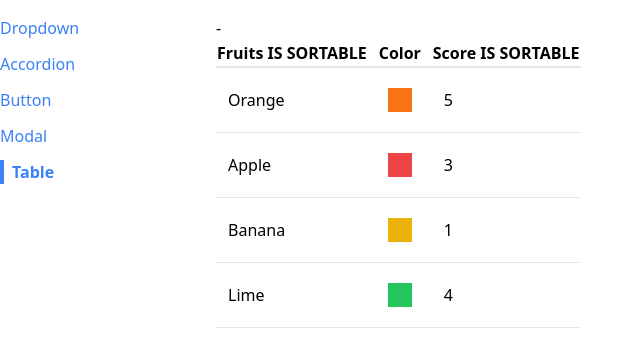
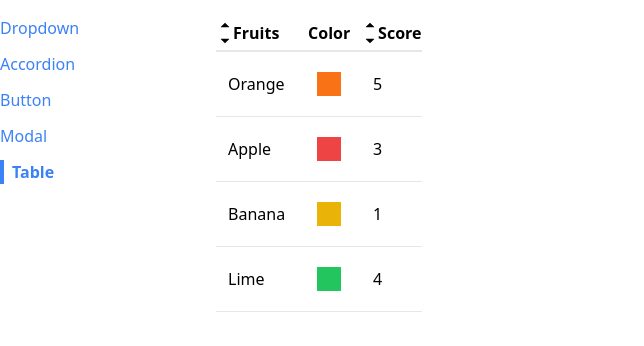
Before and after one commit to patbou02/app-components-ui, a React (Create React App) app: page /table in a window 1280 px wide. Shown: the top 346 px of the page, without its empty margins (0-644 px from the left). Built offline with nearby package versions, Linux system fonts and the light colour scheme.

Commit message:
Added icons and necessary styling for correct placement.

```diff
--- a/src/components/SortableTable.js
+++ b/src/components/SortableTable.js
@@ -1,5 +1,6 @@
 import { useState } from 'react';
 import Table from './Table';
+import { GoTriangleDown, GoTriangleUp } from "react-icons/go";
 
 function SortableTable(props) {
   const [sortOrder, setSortOrder] = useState(null);
@@ -26,7 +27,14 @@
     } else {
       return {
         ...column,
-        header: () => <th onClick={() => handleClick(column.label)}>{column.label} IS SORTABLE</th>,
+        header: () => (
+          <th className="cursor-pointer hover:bg-gray-100" onClick={() => handleClick(column.label)}>
+            <div className="flex items-center">
+              {getIcons(column.label, sortBy, sortOrder)}
+              {column.label}
+            </div>
+          </th>
+        ),
       };
     }
   });
@@ -52,10 +60,40 @@
   }
 
   return (
-    <div> {sortOrder} - {sortBy}
     <Table {...props} data={sortedData} config={updatedConfig} />
-    </div>
   );
 }
 
+function getIcons(label, sortBy, sortOrder) {
+  if (label !== sortBy) {
+    return (
+      <div>
+        <GoTriangleUp />
+        <GoTriangleDown />
+      </div>
+    );
+  }
+
+  if (sortOrder === null) {
+    return (
+      <div>
+        <GoTriangleUp />
+        <GoTriangleDown />
+      </div>
+    );
+  } else if (sortOrder === 'asc') {
+    return (
+      <div>
+        <GoTriangleUp />
+      </div>
+    );
+  } else if (sortOrder === 'desc') {
+    return (
+      <div>
+        <GoTriangleDown />
+      </div>
+    );
+  }
+}
+
 export default SortableTable;
```
